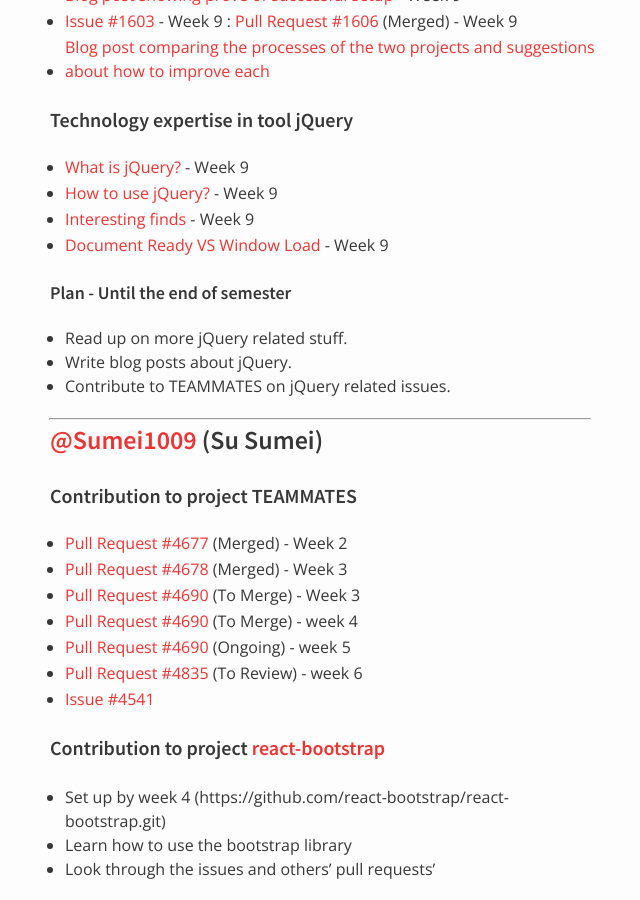
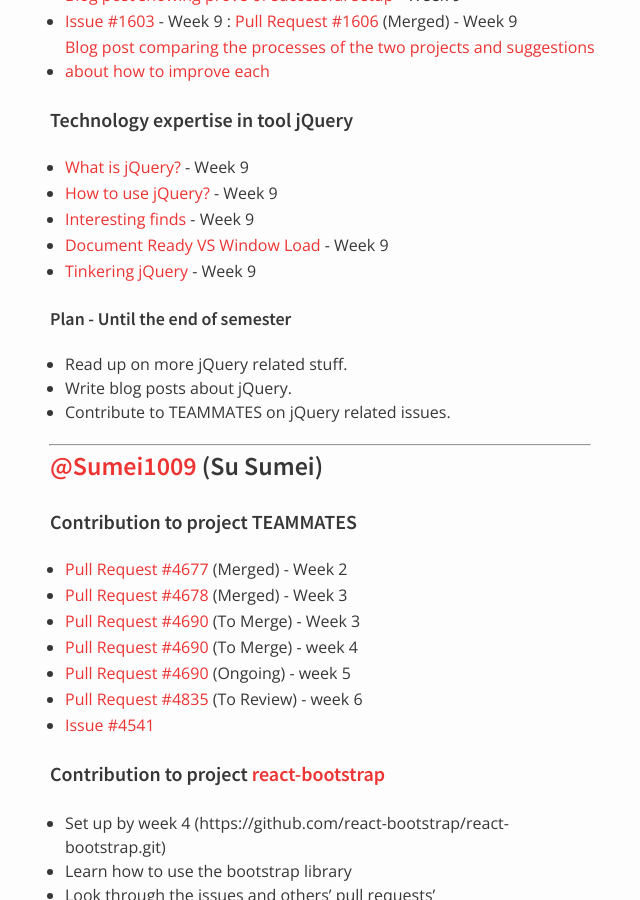
Before and after one commit to nus-oss/cs3281-AY1516S2-website, a Jekyll site: the page built from teams/teammates.md, in a window 1280 px wide and 900 px high, scrolled down 2617 px. Shown: the whole window, without its empty margins (320-960 px from the left). Built offline with Jekyll 4.4.1, drawn with Linux system fonts in a browser that asks for light colours.

Commit message:
updated progress

```diff
--- a/teams/teammates.md
+++ b/teams/teammates.md
@@ -92,6 +92,7 @@
  * [How to use jQuery?](https://cs3281.wordpress.com/2016/03/18/how-to-use-jquery/) - Week 9
  * [Interesting finds](https://cs3281.wordpress.com/2016/03/18/interesting-finds/) - Week 9
  * [Document Ready VS Window Load](https://cs3281.wordpress.com/2016/03/18/document-ready-window-load/) - Week 9
+ * [Tinkering jQuery](https://cs3281.wordpress.com/2016/03/18/tinkering-jquery/) - Week 9
 
 ##### Plan - Until the end of semester
  * Read up on more jQuery related stuff.
```
